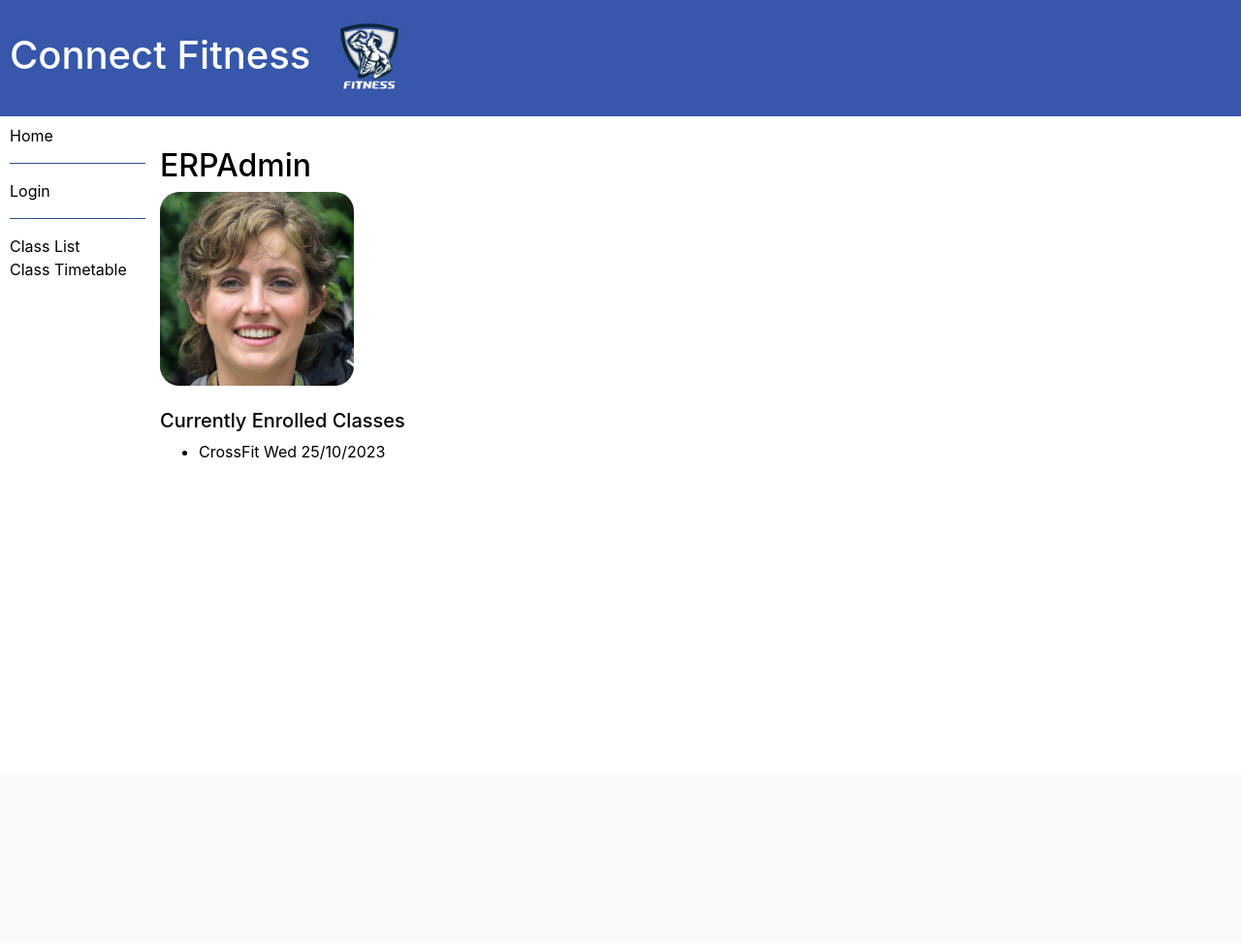
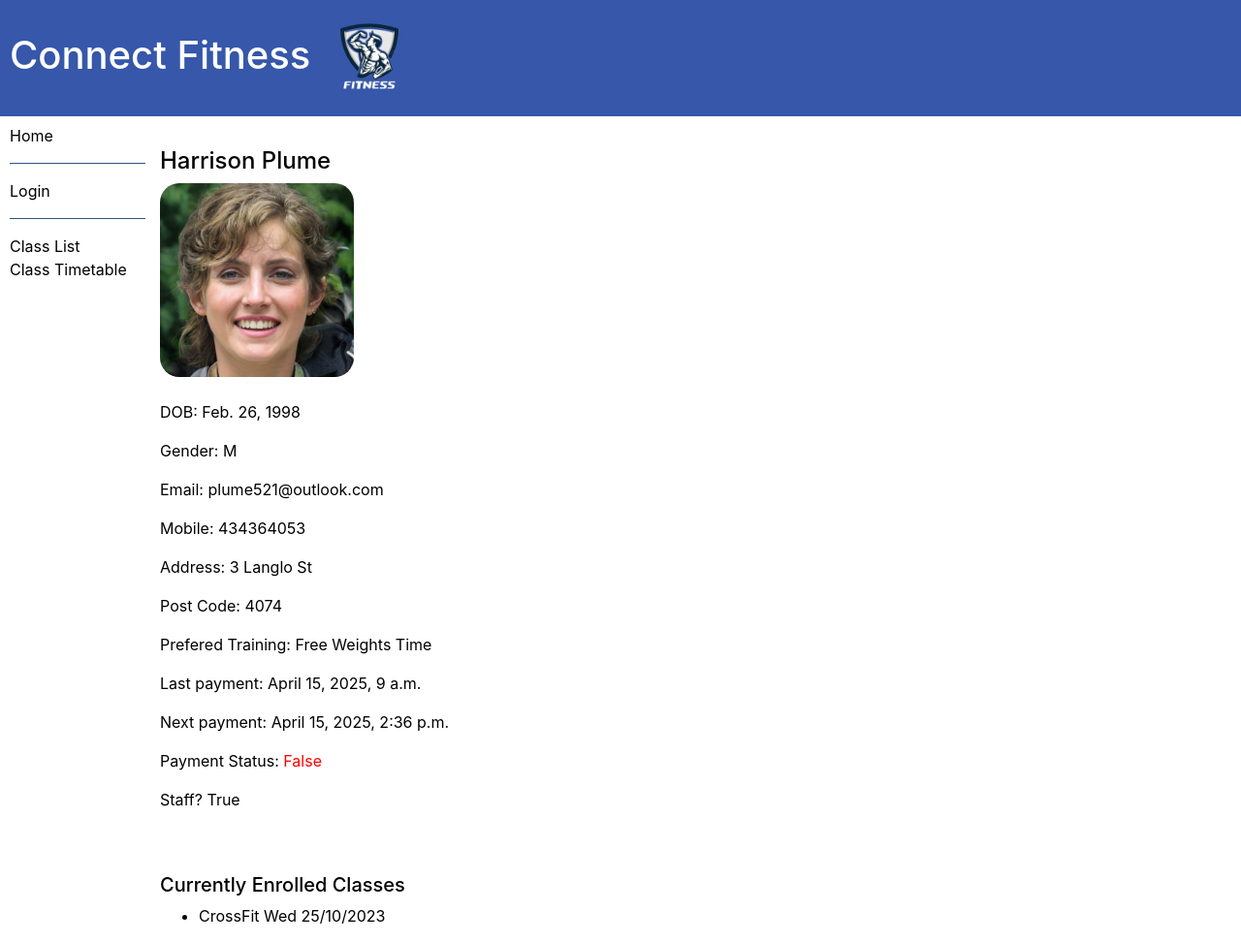
Before and after one commit to HarrisonPlume/ERP_Website, a Django app: page /ERP/user_profile/1 in a window 1280 px wide. Shown: the whole page at 97% size. Before the commit the page ends 474 px from the top, so only its background shows below. Run offline with Django 4.2, Linux system fonts and the light colour scheme; data comes from the database, SQL or seed files in the repository; both versions use the stored data as it was after the commit.

Commit message:
Added Time based Tracking

```diff
--- a/ERP_Website/ERP/models.py
+++ b/ERP_Website/ERP/models.py
@@ -65,11 +65,26 @@ def user_profile_image_path(instance, filename):
     return path_join('profile_pics', username+".jpg")
 
 class UserProfile(models.Model):
+    GENDER_CHOICES = [
+        ("M", "Male"),
+        ("F","Female"),
+        ("O", "Other"),
+    ]
     user = models.OneToOneField(User, on_delete=models.CASCADE)
     bio = models.TextField(max_length=500, blank=True)
-    # first_name = models.CharField(max_length=40, blank=True, null=True)
-    # last_name = models.CharField(max_length=40, blank=True, null=True)
+    first_name = models.CharField(max_length=40, blank=True, null=True)
+    last_name = models.CharField(max_length=40, blank=True, null=True)
+    date_of_birth = models.DateField(null=True)
     profile_picture = models.ImageField(upload_to=user_profile_image_path, blank=True, null=True)
+    gender = models.CharField(max_length=1, choices= GENDER_CHOICES, default="O", null = True)
+    email = models.CharField(max_length=100, null = True, default="noemail@outlook.com")
+    mobile = models.DecimalField(max_digits=10, decimal_places=0, null = True, default = 0000000000)
+    postal_address = models.CharField(max_length=150, null = True)
+    post_code = models.DecimalField(max_digits=4, decimal_places=0, null= True, default = 0000)
+    prefered_traning = models.ForeignKey("Gym_Class", on_delete=models.RESTRICT, null=True, blank = True)
+    last_payment = models.DateTimeField(null = True)
+    next_payment = models.DateTimeField(null = True)
+    is_paid = models.BooleanField(default=False, null = False)
     is_staff = models.BooleanField(default=False)
 
     def get_absolute_url(self):
--- /dev/null
+++ b/ERP_Website/ERP/tasks.txt
@@ -0,0 +1,2 @@
+py manage.py qcluster
+py manage.py runserver
--- a/ERP_Website/ERP/templates/user_profile_detail.html
+++ b/ERP_Website/ERP/templates/user_profile_detail.html
@@ -14,12 +14,30 @@ a.ex3 {color: #ffffff}
 </style>
 </head>
         <br>
-        <h2>{{user_profile.user}}</h2>
+        <h4>{{user_profile.first_name}} {{user_profile.last_name}}</h4>
         {% if user_profile.profile_picture %}
             <img class = "rounded-image" src="{{user_profile.profile_picture.url}}" alt="Profile Picture" height = 200px>
         {% else %}
             <p>No profile picture available.</p>
         {% endif %}
+        <br>
+        <br>
+        <p>DOB: {{user_profile.date_of_birth}}</p>
+        <p>Gender: {{user_profile.gender}}</p>
+        <p>Email: {{user_profile.email}}</p>
+        <p>Mobile: {{user_profile.mobile}}</p>
+        <p>Address: {{user_profile.postal_address}}</p>
+        <p>Post Code: {{user_profile.post_code}}</p>
+        <p>Prefered Training: {{user_profile.prefered_traning}}</p>
+        <p>Last payment: {{user_profile.last_payment}}</p>
+        <p>Next payment: {{user_profile.next_payment}}</p>
+        <p>Payment Status:<span style="color: {% if user_profile.is_paid %} green {% else %} red {% endif %};">
+             {{ user_profile.is_paid }}</span>
+        </p>
+        <p>Staff? {{user_profile.is_staff}}</p>
+
+        <p></p>
+
         <br>
         <br>
         <h5>Currently Enrolled Classes</h5>
--- a/ERP_Website/ERP/templates/user_profile_list.html
+++ b/ERP_Website/ERP/templates/user_profile_list.html
@@ -5,7 +5,7 @@
   {% if user.is_staff %}
   <hr>
   <p>Admin Pannel</p>
-  <a href = "">Add New Gym Member</a>
+  <a href = " {% url 'create_user_profile' %}">Add New Gym Member</a>
   <hr>
   {% endif %}
   {% if user_profile_list %}
--- a/ERP_Website/ERP/urls.py
+++ b/ERP_Website/ERP/urls.py
@@ -15,5 +15,6 @@ urlpatterns = [
     path("timetable_class/<int:pk>", views.Timetable_Class_detail.as_view(), name="timetable_class"),
     path("timetable_class/<int:pk>/update", views.timetable_class_instace_update.as_view(), name="update_timetable_class"),
     path("user_profile/<int:pk>", views.User_Profile_detail.as_view(), name="user_profile_detail"),
-    path("user_profiles", views.User_Profile_List.as_view(), name="user_profile_list")
+    path("user_profiles", views.User_Profile_List.as_view(), name="user_profile_list"),
+    path("user_profiles/create", views.Create_User_Profile.as_view(), name="create_user_profile")
     ]
--- a/ERP_Website/ERP/views.py
+++ b/ERP_Website/ERP/views.py
@@ -98,6 +98,11 @@ class User_Profile_List(StaffUserRequiredMixin, generic.ListView):
     template_name = "user_profile_list.html"
     paginate_by = 50
 
+class Create_User_Profile(StaffUserRequiredMixin, generic.CreateView):
+    model = UserProfile
+    template_name = "create_gymclass_form.html"
+    fields = "__all__"
+
 
 
 timetableFormSet = modelformset_factory(timetable_class_instance, form=TimetableUpdateForm, extra=0)
@@ -117,8 +122,10 @@ def Update_TimeTable(request):
     for i in range(5,18):
         if i < 12:
             times.append(str(i)+"am")
+        elif i == 12:
+            times.append(str(i)+"pm")
         else:
-            times.append(str(i)+"pm")
+            times.append(str(i-12)+"pm")
     day_entries = []
     day_names = []
 
@@ -143,7 +150,7 @@ def Update_TimeTable(request):
         default=8,  # Any day not specified will come after
     )
 
-    queryset = timetable_class_instance.objects.all().order_by(custom_order,'time_slot')#day_entries[0]|day_entries[1]|day_entries[2]#+day_entries[3]+day_entries[4]+day_entries[5]+day_entries[6]
+    queryset = timetable_class_instance.objects.all().order_by('time_slot',custom_order)
     formset = timetableFormSet(queryset=queryset)
 
     if request.method == "POST":
```
Also changed, not shown: ERP_Website/ERP/forms.py (+7 -2 lines), ERP_Website/ERP/qshedule.py (added, +10 -0 lines), ERP_Website/ERP/tasks.py (added, +8 -0 lines), ERP_Website/ERP/templates/create_user_profile_form.html (added, +11 -0 lines), ERP_Website/ERP/templates/timetable_update_form.html (+28 -9 lines), ERP_Website/ERP_Website/settings.py (+13 -1 lines), ERP_Website/ERP/migrations/0029_userprofile_date_of_birth_userprofile_first_name_and_more.py (added), ERP_Website/ERP/migrations/0030_userprofile_email_userprofile_mobile_and_more.py (added), ERP_Website/ERP/migrations/0031_userprofile_is_paid_userprofile_last_payment_and_more.py (added), ERP_Website/db.sqlite3.
